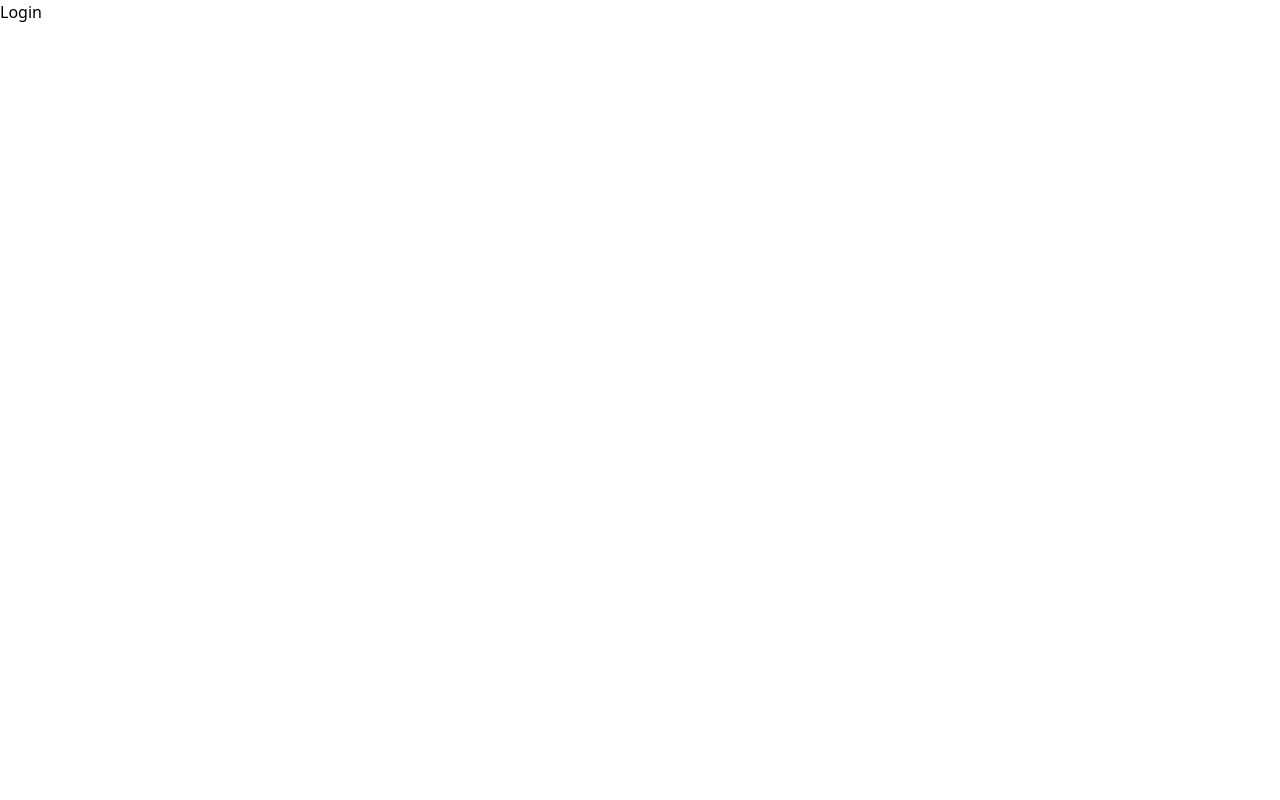
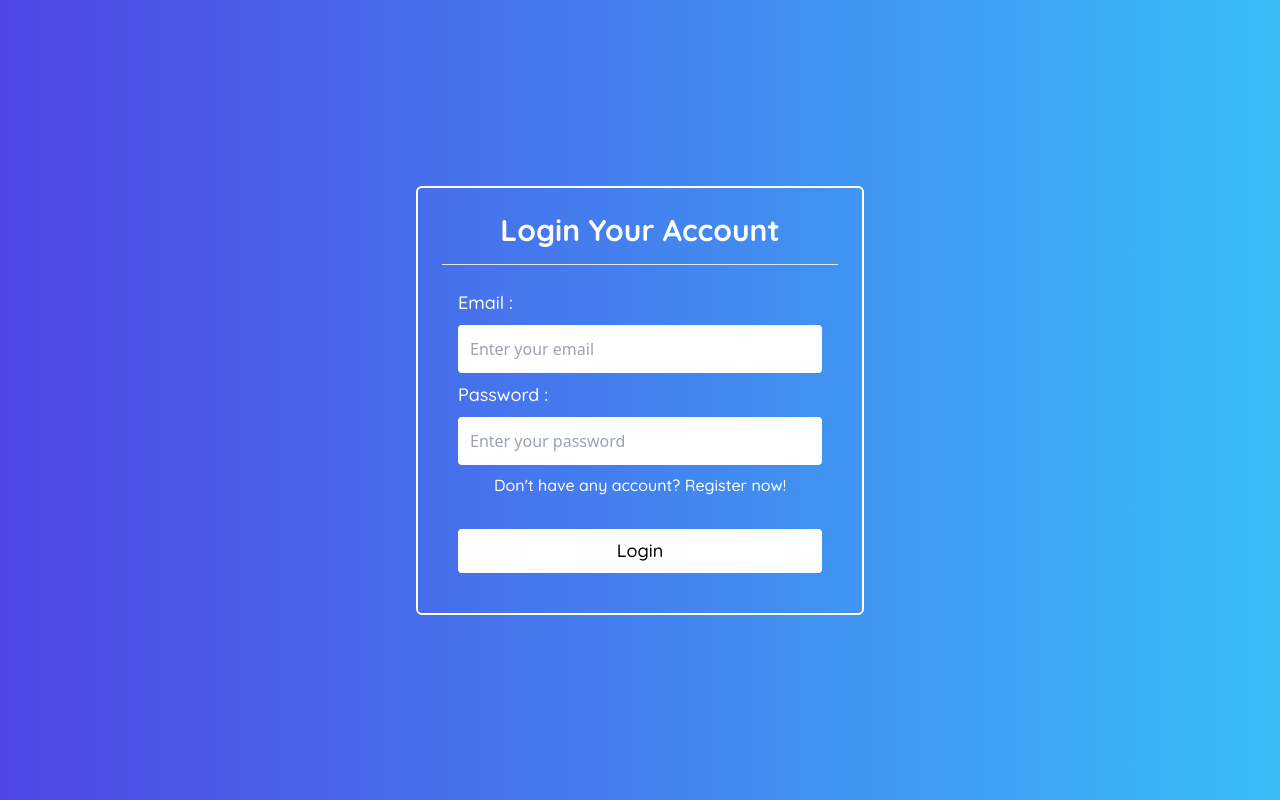
Before and after one commit to Rohandeep-Patra/Movie-Booking-System, a React (Create React App) app in the folder client/: page /login in a window 1280 px wide. Built offline with nearby package versions, Linux system fonts and the light colour scheme.

Commit message:
login and registration

```diff
--- a/client/src/pages/login/Login.jsx
+++ b/client/src/pages/login/Login.jsx
@@ -1,9 +1,86 @@
 import React from 'react';
+import { NavLink } from "react-router-dom";
+import { useState } from "react";
 
 const Login = () => {
+  const [formData, setFormData] = useState({
+    name: "",
+    email: "",
+    password: "",
+  });
+
+  const handleChange = (event) => {
+    const { name, value } = event.target;
+    setFormData({
+      ...formData,
+      [name]: value,
+    });
+  };
+
+  const registrationData = (event) => {
+    event.preventDefault();
+    console.log("Form data submitted:", formData);
+  };
+
   return (
-    <div>
-      <p>Login</p>
+    <div className="flex justify-center items-center min-h-screen bg-gradient-to-r from-indigo-600 to-sky-400">
+      <div className="bg-transparent border-2 border-white rounded-md w-full max-w-md p-6 mx-4 md:mx-0">
+        <h1 className="text-3xl font-quicksand font-bold text-center text-white mb-4">
+          Login Your Account
+        </h1>
+        <hr />
+        <form onSubmit={registrationData} className="p-4">
+
+          <div className="flex flex-col my-2">
+            <label
+              htmlFor="email"
+              className="font-quicksand font-medium text-lg text-white"
+            >
+              Email :
+            </label>
+            <input
+              className="p-3 mt-2 rounded focus:outline-none"
+              type="email"
+              id="email"
+              name="email"
+              value={formData.email}
+              onChange={handleChange}
+              placeholder="Enter your email"
+            />
+          </div>
+          <div className="flex flex-col my-2">
+            <label
+              htmlFor="password"
+              className="font-quicksand font-medium text-lg text-white"
+            >
+              Password :
+            </label>
+            <input
+              className="p-3 mt-2 rounded focus:outline-none"
+              type="password"
+              id="password"
+              name="password"
+              value={formData.password}
+              onChange={handleChange}
+              placeholder="Enter your password"
+            />
+          </div>
+
+          <NavLink
+            className="flex justify-center font-quicksand text-white font-medium mt-2 hover:underline"
+            to="/register"
+          >
+            Don't have any account? Register now!
+          </NavLink>
+
+          <button
+            type="submit"
+            className="bg-white text-black text-lg font-medium w-full py-2 mt-8 rounded font-quicksand hover:bg-gray-200"
+          >
+            Login
+          </button>
+        </form>
+      </div>
     </div>
   );
 }
--- a/client/src/pages/register/Register.jsx
+++ b/client/src/pages/register/Register.jsx
@@ -1,11 +1,104 @@
-import React from 'react';
+import React from "react";
+import { NavLink } from "react-router-dom";
+import { useState } from "react";
 
 const Register = () => {
+  const [formData, setFormData] = useState({
+    name: "",
+    email: "",
+    password: "",
+  });
+
+  const handleChange = (event) => {
+    const { name, value } = event.target;
+    setFormData({
+      ...formData,
+      [name]: value,
+    });
+  };
+
+  const registrationData = (event) => {
+    event.preventDefault();
+    console.log("Form data submitted:", formData);
+  };
+
   return (
-    <div>
-      <p>Register</p>
+    <div className="flex justify-center items-center min-h-screen bg-gradient-to-r from-indigo-600 to-sky-400">
+      <div className="bg-transparent border-2 border-white rounded-md w-full max-w-md p-6 mx-4 md:mx-0">
+        <h1 className="text-3xl font-quicksand font-bold text-center text-white mb-4">
+          Register Your Account
+        </h1>
+        <hr />
+        <form onSubmit={registrationData} className="p-4">
+          <div className="flex flex-col my-2">
+            <label
+              htmlFor="name"
+              className="font-quicksand font-medium text-lg text-white"
+            >
+              Name :
+            </label>
+            <input
+              className="p-3 mt-2 rounded focus:outline-none"
+              type="text"
+              id="name"
+              name="name"
+              value={formData.name}
+              onChange={handleChange}
+              placeholder="Enter your name"
+            />
+          </div>
+          <div className="flex flex-col my-2">
+            <label
+              htmlFor="email"
+              className="font-quicksand font-medium text-lg text-white"
+            >
+              Email :
+            </label>
+            <input
+              className="p-3 mt-2 rounded focus:outline-none"
+              type="email"
+              id="email"
+              name="email"
+              value={formData.email}
+              onChange={handleChange}
+              placeholder="Enter your email"
+            />
+          </div>
+          <div className="flex flex-col my-2">
+            <label
+              htmlFor="password"
+              className="font-quicksand font-medium text-lg text-white"
+            >
+              Password :
+            </label>
+            <input
+              className="p-3 mt-2 rounded focus:outline-none"
+              type="password"
+              id="password"
+              name="password"
+              value={formData.password}
+              onChange={handleChange}
+              placeholder="Enter your password"
+            />
+          </div>
+
+          <NavLink
+            className="flex justify-center font-quicksand text-white font-medium mt-2 hover:underline"
+            to="/login"
+          >
+            Already have an account? Login now!
+          </NavLink>
+
+          <button
+            type="submit"
+            className="bg-white text-black text-lg font-medium w-full py-2 mt-8 rounded font-quicksand hover:bg-gray-200"
+          >
+            Register
+          </button>
+        </form>
+      </div>
     </div>
   );
-}
+};
 
 export default Register;
```
